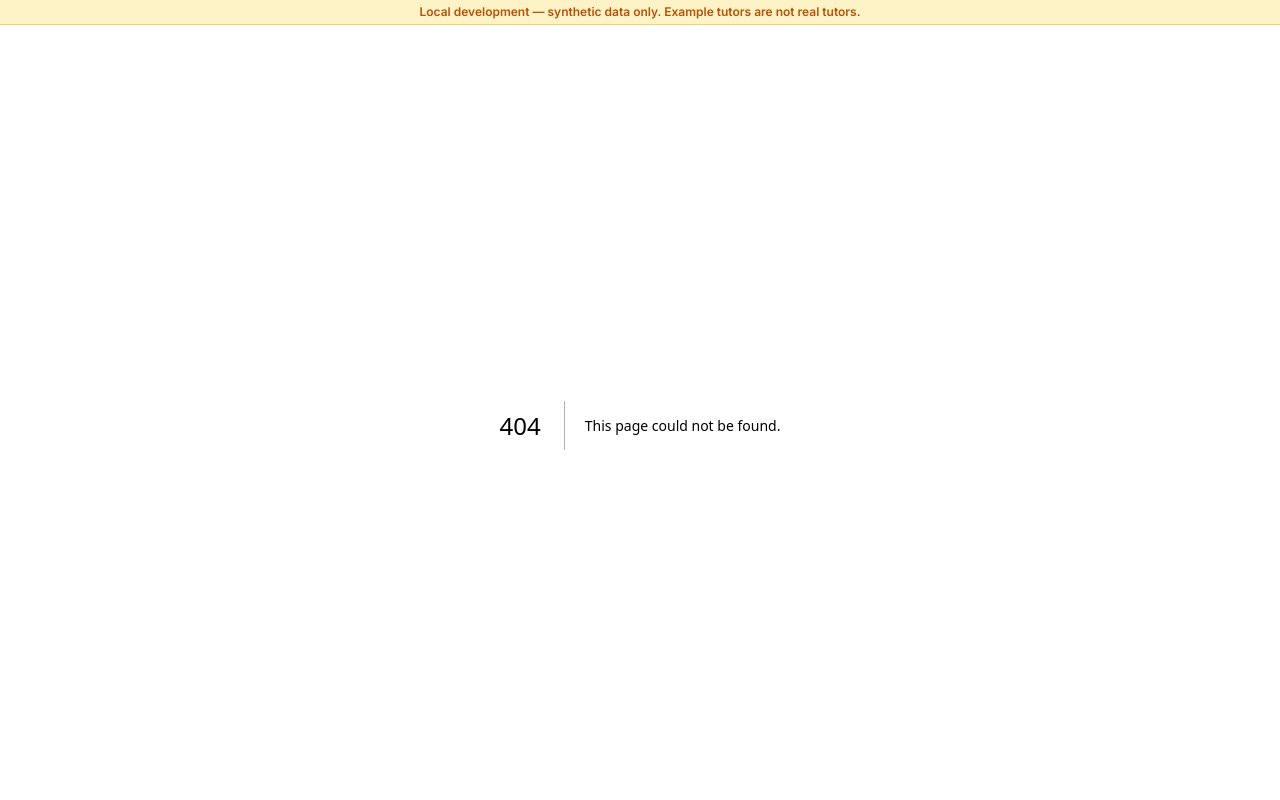
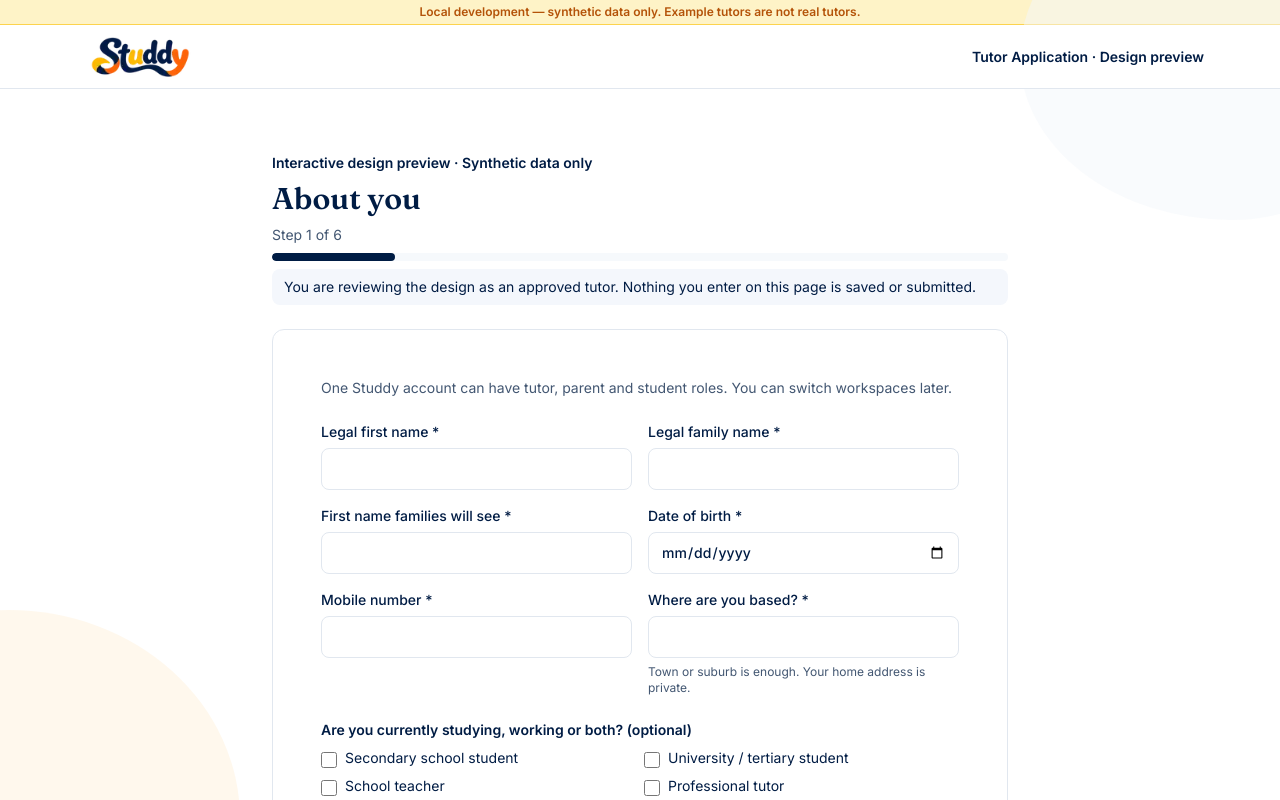
Before and after one commit to darshabloom/Studdy, a Next.js app in the folder apps/web/: page /preview/tutor-application in a window 1280 px wide. Before the commit this address had no page. Shown: the top 800 px of the page. Built offline with nearby package versions, Linux system fonts and the light colour scheme.

Commit message:
fix: provide public read-only v2 questionnaire preview without auth [sc-62]

```diff
--- /dev/null
+++ b/apps/web/src/app/preview/tutor-application/page.tsx
@@ -0,0 +1,39 @@
+import Image from 'next/image';
+import Link from 'next/link';
+import type { SubjectOption } from '@studdy/database';
+import { emptyApplicationV2 } from '@studdy/domain/tutors';
+import logo from '@/assets/brand/studdy-logo-approved.webp';
+import { TopNavFrame } from '@/components/layout/top-nav-frame';
+import { TutorApplicationV2Wizard } from '@/components/tutors/application-v2-wizard';
+
+export const metadata = { title: 'Tutor Application — Interactive Preview' };
+
+// PUBLIC, READ-ONLY DESIGN PREVIEW. No identity, database access or server action.
+// The wizard runs in demo mode with an in-memory synthetic draft and cannot submit.
+const PREVIEW_SUBJECTS: readonly SubjectOption[] = [
+  { subjectId: 'preview-mathematics', code: 'MATHEMATICS', displayName: 'Mathematics' },
+  { subjectId: 'preview-english', code: 'ENGLISH', displayName: 'English' },
+  { subjectId: 'preview-physics', code: 'PHYSICS', displayName: 'Physics' },
+  { subjectId: 'preview-chemistry', code: 'CHEMISTRY', displayName: 'Chemistry' },
+  { subjectId: 'preview-biology', code: 'BIOLOGY', displayName: 'Biology' },
+];
+
+export default function TutorApplicationDesignPreview() {
+  return (
+    <TopNavFrame
+      mainClassName="mx-auto w-full max-w-3xl flex-1 px-4 py-6 md:py-8"
+      bar={
+        <div className="mx-auto flex w-full max-w-6xl items-center justify-between gap-4 px-3">
+          <Link href="/" className="flex shrink-0 items-center py-1">
+            <Image src={logo} alt="Studdy" unoptimized priority className="h-[40px] w-auto" />
+          </Link>
+          <span className="text-sm font-semibold text-parent-navy">
+            Tutor Application · Design preview
+          </span>
+        </div>
+      }
+    >
+      <TutorApplicationV2Wizard initial={emptyApplicationV2()} subjects={PREVIEW_SUBJECTS} demo />
+    </TopNavFrame>
+  );
+}
```
